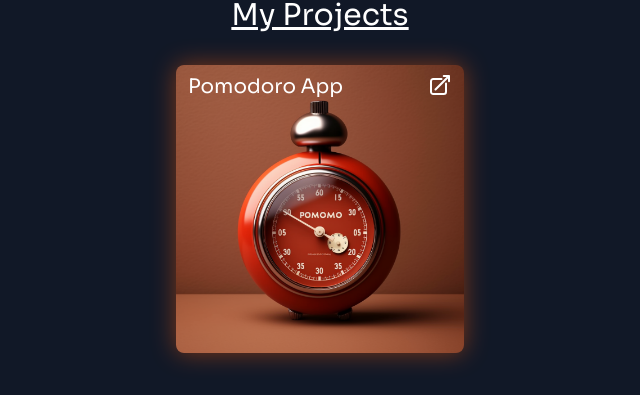
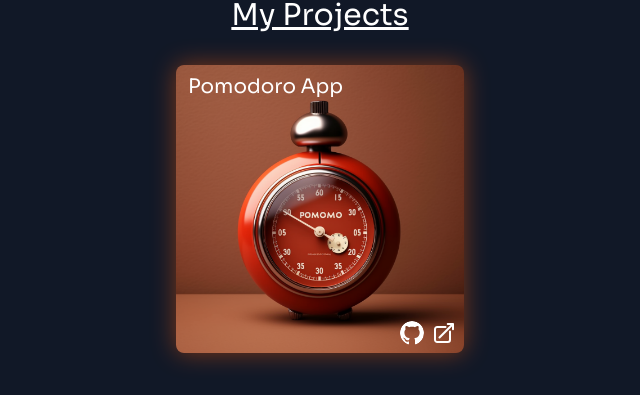
Before and after one commit to JobaF/portfolio-homepage, a Next.js app: page / in a window 1280 px wide. Shown: the part 663-1058 px from the top of the page, without its empty margins (320-960 px from the left). Built offline with nearby package versions, Linux system fonts and the light colour scheme.

Commit message:
Add github icon and change layout on the project card

```diff
--- a/package.json
+++ b/package.json
@@ -17,6 +17,7 @@
     "next": "13.3.0",
     "react": "18.2.0",
     "react-dom": "18.2.0",
+    "react-icons": "^4.8.0",
     "typescript": "5.0.4"
   },
   "devDependencies": {
--- a/pages/components/icons/ArrowTopRight.tsx
+++ b/pages/components/icons/ArrowTopRightIcon.tsx
@@ -1,17 +1,19 @@
 import { FC } from "react"
 
-interface ArrowTopRightProps {}
+interface ArrowTopRightIconProps {
+	url: string
+}
 
-const ArrowTopRight: FC<ArrowTopRightProps> = ({}) => {
+const ArrowTopRightIcon: FC<ArrowTopRightIconProps> = ({ url }) => {
 	return (
-		<a href="https://pomodoro.jabofecht.com" target="_blank">
+		<a href={url} target="_blank">
 			<svg
 				xmlns="http://www.w3.org/2000/svg"
 				fill="none"
 				viewBox="0 0 24 24"
 				strokeWidth={2}
 				stroke="white"
-				className="h-6 w-6"
+				className="hover:fill:white absolute bottom-2 right-2 h-6 w-6 hover:stroke-black"
 			>
 				<path
 					strokeLinecap="round"
@@ -23,4 +25,4 @@ const ArrowTopRight: FC<ArrowTopRightProps> = ({}) => {
 	)
 }
 
-export default ArrowTopRight
+export default ArrowTopRightIcon
--- /dev/null
+++ b/pages/components/icons/GithubIcon.tsx
@@ -0,0 +1,14 @@
+import { FC } from "react"
+import { GoMarkGithub } from "react-icons/go"
+
+interface GithubIconProps {
+	url: string
+}
+
+export const GithubIcon: FC<GithubIconProps> = ({ url }) => {
+	return (
+		<a href={url} target="_blank" className="">
+			<GoMarkGithub className="absolute bottom-2 right-10 h-6 w-6 rounded-full hover:fill-black" />
+		</a>
+	)
+}
--- a/pages/index.tsx
+++ b/pages/index.tsx
@@ -1,6 +1,8 @@
 "use client"
-import ArrowTopRight from "./components/icons/ArrowTopRight"
+import ArrowTopRightIcon from "./components/icons/ArrowTopRightIcon"
+import ArrowTopRight from "./components/icons/ArrowTopRightIcon"
 import BurgerIcon from "./components/icons/BurgerIcon"
+import { GithubIcon } from "./components/icons/GithubIcon"
 
 export default function Home() {
 	return (
@@ -38,8 +40,9 @@ export default function Home() {
 					<div className=" h-72 w-72 items-start justify-center overflow-hidden rounded-lg">
 						<div className="absolute inset-0  rounded-lg bg-orange-600 opacity-50 blur-md"></div>
 						<div className="relative inset-0 flex h-full w-full items-start justify-between rounded-md bg-pomodoro_timer bg-cover px-3 pt-2 text-left">
-							<span className="relative text-xl ">Pomodoro App </span>
-							<ArrowTopRight />
+							<span className="text-xl ">Pomodoro App </span>
+							<ArrowTopRightIcon url={"https://pomodoro.jabofecht.com"} />
+							<GithubIcon url={"https://github.com/JobaF/pomodoro-app"} />
 						</div>
 					</div>
 				</div>
```
Also changed, not shown: 1 other file (tests, documents, lock files or other folders).
